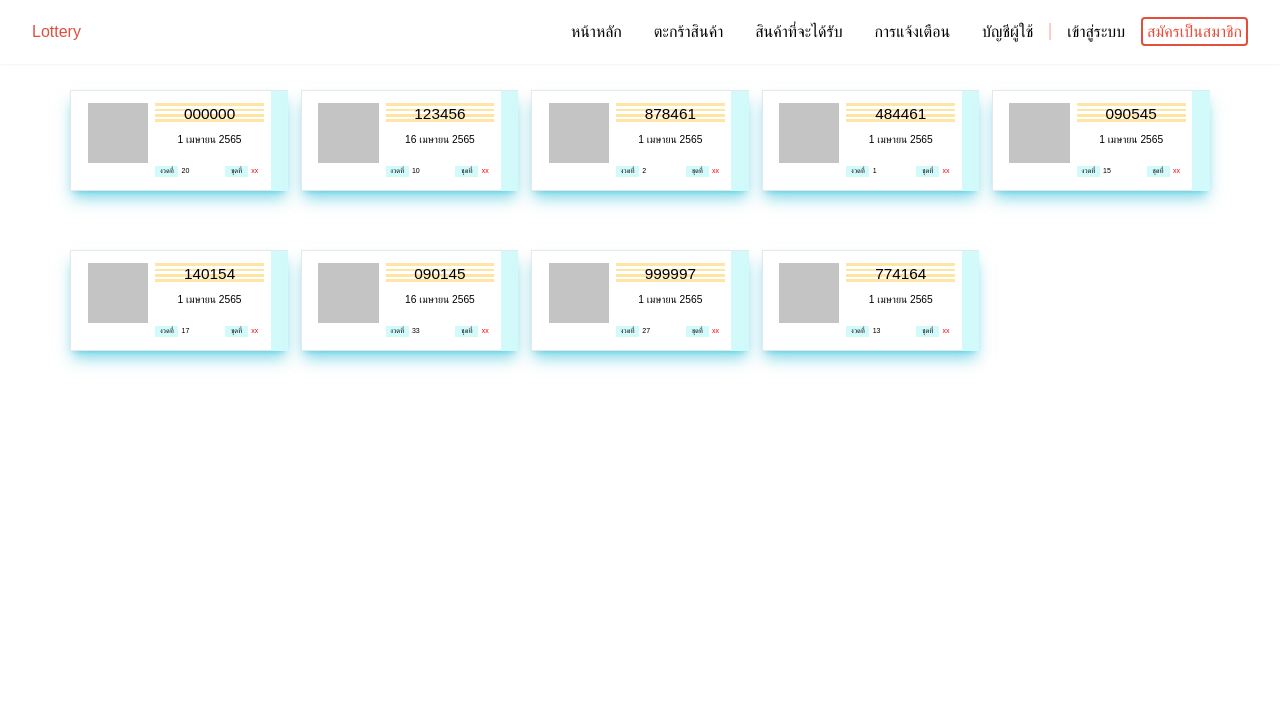
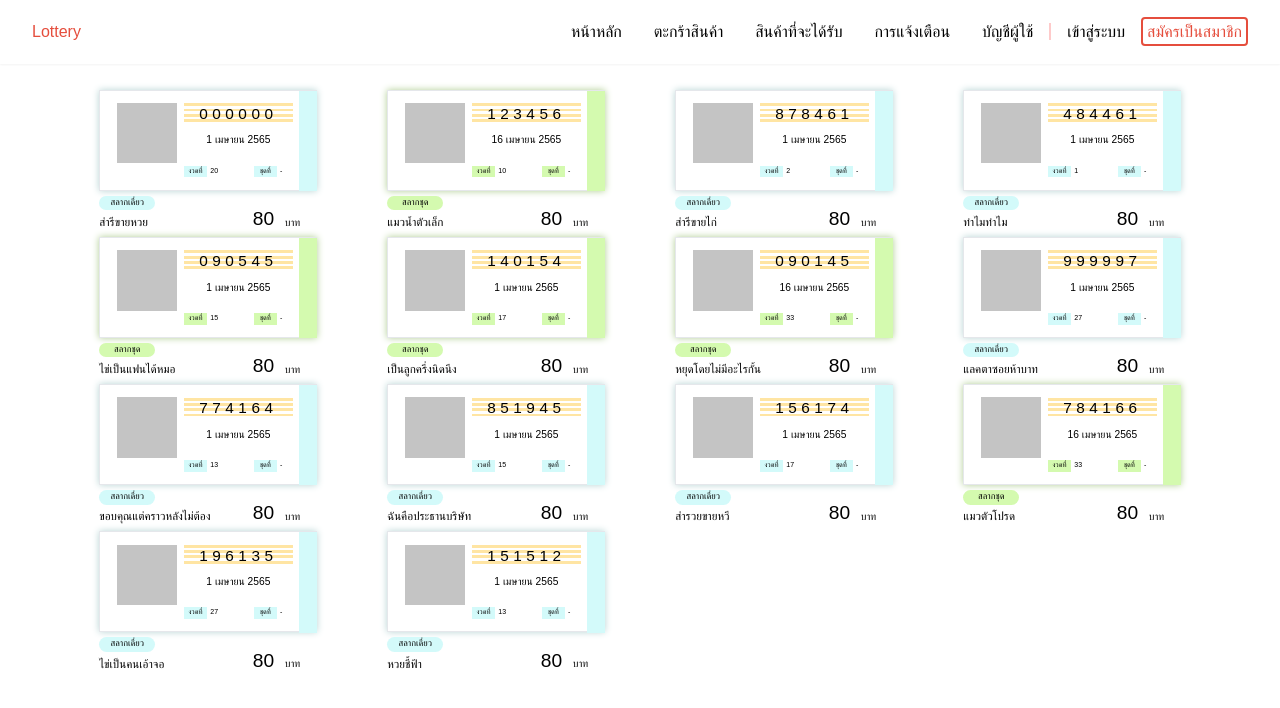
Before and after one commit to nakanokpol/PasswordStrengthChecker, a React (Create React App) app: page / in a window 1280 px wide. Shown: the top 708 px of the page. Built offline with nearby package versions, Linux system fonts and the light colour scheme.

Commit message:
update Card

```diff
--- a/src/page/components/card.css
+++ /dev/null
@@ -1,4 +0,0 @@
-.lottery_page{
-    border: 1rem;
-    border-color: black;
-}
--- /dev/null
+++ b/src/page/components/packedCard.js
@@ -0,0 +1,51 @@
+import React from "react";
+
+const PackedCardTemplate = (card_props)=>{
+    const {Number, DrawDate, Draw, Storename} = card_props
+    return (
+        <div className="font-prompt" style={{height: "8.5VW", width: "17VW"}}>
+            <div className="bg-white items-center" style={{height: "7.9VW", width: "17VW", borderWidth:"0.01VW", boxShadow:"0px 0px 7px 0px #B0CE93"}}>
+                <div style={{marginLeft: "6.545VW", marginTop: "0.9875VW",height: "0.228VW", width: "8.5VW", backgroundColor: "#FFE5A3"}}></div>
+                <div style={{marginLeft: "6.545VW", marginTop: "0.19VW",height: "0.228VW", width: "8.5VW", backgroundColor: "#FFE5A3"}}></div>
+                <div style={{marginLeft: "6.545VW", marginTop: "0.19VW",height: "0.228VW", width: "8.5VW", backgroundColor: "#FFE5A3"}}></div>
+                <div style={{marginLeft: "6.545VW", marginTop: "0.19VW",height: "0.228VW", width: "8.5VW", backgroundColor: "#FFE5A3"}}></div>
+                <div style={{marginLeft: "15.57VW", marginTop: "-2.4695VW",height: "7.8588VW", width: "1.35VW", backgroundColor: "#D4FAAF"}}></div>
+                <div style={{marginLeft: "1.2784VW", marginTop: "-6.8788VW",height: "4.7095VW", width: "4.7288VW", backgroundColor: "#C4C4C4"}}></div>
+                <div style={{marginLeft: "6.545VW", marginTop: "0.19VW",height: "0.9115VW", width: "1.8VW", backgroundColor: "#D4FAAF"}}>
+                    <h1 className="text-center" style={{fontSize: "0.55VW"}}>งวดที่</h1>
+                </div>
+                <div style={{marginLeft: "8.6VW",marginTop: "-0.9115VW",height: "0.9115VW", width: "3VW"}}>
+                    <h1 className="text-left font-normal" style={{fontSize: "0.55VW"}}>{Draw}</h1>
+                </div>
+                <div style={{marginLeft: "12VW", marginTop: "-0.9115VW",height: "0.9115VW", width: "1.8VW", backgroundColor: "#D4FAAF"}}>
+                    <h1 className="text-center" style={{fontSize: "0.55VW"}}>ชุดที่</h1>
+                </div>
+                <div style={{marginLeft: "14.055VW",marginTop: "-0.9115VW",height: "0.9115VW", width: "3VW"}}>
+                    <h1 className="text-left font-normal" style={{fontSize: "0.55VW"}}>-</h1>
+                </div>
+                <div style={{marginLeft: "6.545VW", marginTop: "-5.89VW",height: "1.482VW", width: "8.5VW"}}>
+                    <h1 className="text-center font-normal" style={{fontSize: "1.2VW", letterSpacing:"0.35VW"}}>{Number}</h1>
+                </div>
+                <div style={{marginLeft: "6.545VW", marginTop: "0.9VW",height: "1.482VW", width: "8.5VW"}}>
+                    <h1 className="text-center font-light" style={{fontSize: "0.8VW"}}>{DrawDate}</h1>
+                </div>
+            </div>
+            <div style={{height: "3.4VW", width: "17VW"}}>
+                <div style={{marginTop: "0.3798VW", height: "1.1394VW", width: "4.3822VW",borderRadius: "1VW", backgroundColor:"#D4FAAF"}}>
+                    <h1 className="text-center" style={{fontSize: "0.7VW"}}>สลากชุด</h1>
+                </div>
+                <div style={{marginTop: "0.3VW", height: "1.5VW", width: "11VW"}}>
+                    <h1 className="text-left" style={{fontSize: "0.9VW"}}>{Storename}</h1>
+                </div>
+                <div style={{marginLeft: "12VW",marginTop: "-2.2VW", height: "2.25VW", width: "2.5VW"}}>
+                    <h1 className="text-left" style={{fontSize: "1.5VW"}}>80</h1>
+                </div>
+                <div style={{marginLeft: "14.5VW",marginTop: "-1.5VW", height: "1.5VW", width: "1.5VW"}}>
+                    <h1 className="text-left font-light" style={{fontSize: "0.8VW"}}>บาท</h1>
+                </div>
+            </div>
+        </div>
+    );
+}
+
+export default PackedCardTemplate
--- a/src/page/components/card.js
+++ b/src/page/components/singleCard.js
@@ -1,10 +1,10 @@
 import React from "react";
 
-const CardTemplate1 = (card_props)=>{
-    const {Number, DrawDate, Draw} = card_props
+const SingleCardTemplate = (card_props)=>{
+    const {Number, DrawDate, Draw, Storename} = card_props
     return (
-        <div style={{height: "8.5VW", width: "17VW"}}>
-            <div className="bg-white shadow-lg shadow-cyan-500/50 items-center font-prompt" style={{height: "7.9VW", width: "17VW", borderWidth:"0.01VW"}}>
+        <div className="font-prompt" style={{height: "8.5VW", width: "17VW"}}>
+            <div className="bg-white items-center" style={{height: "7.9VW", width: "17VW", borderWidth:"0.01VW", boxShadow:"0px 0px 7px 0px #B8D4D4"}}>
                 <div style={{marginLeft: "6.545VW", marginTop: "0.9875VW",height: "0.228VW", width: "8.5VW", backgroundColor: "#FFE5A3"}}></div>
                 <div style={{marginLeft: "6.545VW", marginTop: "0.19VW",height: "0.228VW", width: "8.5VW", backgroundColor: "#FFE5A3"}}></div>
                 <div style={{marginLeft: "6.545VW", marginTop: "0.19VW",height: "0.228VW", width: "8.5VW", backgroundColor: "#FFE5A3"}}></div>
@@ -21,17 +21,31 @@ const CardTemplate1 = (card_props)=>{
                     <h1 className="text-center" style={{fontSize: "0.55VW"}}>ชุดที่</h1>
                 </div>
                 <div style={{marginLeft: "14.055VW",marginTop: "-0.9115VW",height: "0.9115VW", width: "3VW"}}>
-                    <h1 className="text-left font-normal" style={{fontSize: "0.55VW", color:"#ff0000"}}>xx</h1>
+                    <h1 className="text-left font-normal" style={{fontSize: "0.55VW"}}>-</h1>
                 </div>
                 <div style={{marginLeft: "6.545VW", marginTop: "-5.89VW",height: "1.482VW", width: "8.5VW"}}>
-                    <h1 className="text-center font-normal" style={{fontSize: "1.2VW", }}>{Number}</h1>
+                    <h1 className="text-center font-normal" style={{fontSize: "1.2VW", letterSpacing:"0.35VW"}}>{Number}</h1>
                 </div>
                 <div style={{marginLeft: "6.545VW", marginTop: "0.9VW",height: "1.482VW", width: "8.5VW"}}>
                     <h1 className="text-center font-light" style={{fontSize: "0.8VW"}}>{DrawDate}</h1>
+                </div>
+            </div>
+            <div style={{height: "3.4VW", width: "17VW"}}>
+                <div style={{marginTop: "0.3798VW", height: "1.1394VW", width: "4.3822VW",borderRadius: "1VW", backgroundColor:"#D3FAFA"}}>
+                    <h1 className="text-center" style={{fontSize: "0.7VW"}}>สลากเดี่ยว</h1>
+                </div>
+                <div style={{marginTop: "0.3VW", height: "1.5VW", width: "11VW"}}>
+                    <h1 className="text-left" style={{fontSize: "0.9VW"}}>{Storename}</h1>
+                </div>
+                <div style={{marginLeft: "12VW",marginTop: "-2.2VW", height: "2.25VW", width: "2.5VW"}}>
+                    <h1 className="text-left" style={{fontSize: "1.5VW"}}>80</h1>
+                </div>
+                <div style={{marginLeft: "14.5VW",marginTop: "-1.5VW", height: "1.5VW", width: "1.5VW"}}>
+                    <h1 className="text-left font-light" style={{fontSize: "0.8VW"}}>บาท</h1>
                 </div>
             </div>
         </div>
     );
 }
 
-export default CardTemplate1
+export default SingleCardTemplate
--- a/src/page/home.js
+++ b/src/page/home.js
@@ -1,36 +1,36 @@
 import React from "react";
-import CardTemplate1 from "./components/card"
-
-// const li_data = [
-//   {Number:"000000", DrawDate:"1 เมษายน 2565", Draw: "20", Storename: "สำรีขายหวย"},
-//   {Number:"123456", DrawDate:"16 เมษายน 2565", Draw: "10", Storename: "สำรีขายหวย"},
-//   {Number:"878461", DrawDate:"1 เมษายน 2565", Draw: "2", Storename: "หวยล้นฟ้า"},
-//   {Number:"484461", DrawDate:"1 เมษายน 2565", Draw: "1", Storename: "สำรีขายหวย"},
-//   {Number:"090545", DrawDate:"1 เมษายน 2565", Draw: "15", Storename: "แมวตัวโปรด"},
-//   {Number:"140154", DrawDate:"1 เมษายน 2565", Draw: "17", Storename: "โลกที่ไม่มีเธอ"},
-//   {Number:"090145", DrawDate:"16 เมษายน 2565", Draw: "33", Storename: "สำรีขายหวย"},
-//   {Number:"999997", DrawDate:"1 เมษายน 2565", Draw: "27", Storename: "คนไม่จำเป็น"},
-//   {Number:"774164", DrawDate:"1 เมษายน 2565", Draw: "13", Storename: "ประยวย"}
-// ]
+import SingleCardTemplate from "./components/singleCard"
+import PackedCardTemplate from "./components/packedCard"
+import SingleCardTemplateTest from "./components/singleCardTemplateTest"
+import PackedCardTemplateTest from "./components/packedCardTemplateTest"
 
 const li_data = [
-  {Number:"000000", DrawDate:"1 เมษายน 2565", Draw: "20"},
-  {Number:"123456", DrawDate:"16 เมษายน 2565", Draw: "10"},
-  {Number:"878461", DrawDate:"1 เมษายน 2565", Draw: "2"},
-  {Number:"484461", DrawDate:"1 เมษายน 2565", Draw: "1"},
-  {Number:"090545", DrawDate:"1 เมษายน 2565", Draw: "15"},
-  {Number:"140154", DrawDate:"1 เมษายน 2565", Draw: "17"},
-  {Number:"090145", DrawDate:"16 เมษายน 2565", Draw: "33"},
-  {Number:"999997", DrawDate:"1 เมษายน 2565", Draw: "27"},
-  {Number:"774164", DrawDate:"1 เมษายน 2565", Draw: "13"}
+  {Number:"000000", DrawDate:"1 เมษายน 2565", Draw: "20", Storename: "สำรีขายหวย", pack:"N"},
+  {Number:"123456", DrawDate:"16 เมษายน 2565", Draw: "10", Storename: "แมวน้ำตัวเล็ก", pack:"Y"},
+  {Number:"878461", DrawDate:"1 เมษายน 2565", Draw: "2", Storename: "สำรีขายไก่", pack:"N"},
+  {Number:"484461", DrawDate:"1 เมษายน 2565", Draw: "1", Storename: "ทำไมทำไม", pack:"N"},
+  {Number:"090545", DrawDate:"1 เมษายน 2565", Draw: "15", Storename: "ไข่เป็นแฟนได้หมอ", pack:"Y"},
+  {Number:"140154", DrawDate:"1 เมษายน 2565", Draw: "17", Storename: "เป็นลูกครึ่งนิดนึง", pack:"Y"},
+  {Number:"090145", DrawDate:"16 เมษายน 2565", Draw: "33", Storename: "หยุดโดยไม่มีอะไรกั้น", pack:"Y"},
+  {Number:"999997", DrawDate:"1 เมษายน 2565", Draw: "27", Storename: "แลคตาซอยห้าบาท", pack:"N"},
+  {Number:"774164", DrawDate:"1 เมษายน 2565", Draw: "13", Storename: "ขอบคุณแต่คราวหลังไม่ต้อง", pack:"N"},
+  {Number:"851945", DrawDate:"1 เมษายน 2565", Draw: "15", Storename: "ฉันคือประธานบริษัท", pack:"N"},
+  {Number:"156174", DrawDate:"1 เมษายน 2565", Draw: "17", Storename: "สำรวยขายหวี", pack:"N"},
+  {Number:"784166", DrawDate:"16 เมษายน 2565", Draw: "33", Storename: "แมวตัวโปรด", pack:"Y"},
+  {Number:"196135", DrawDate:"1 เมษายน 2565", Draw: "27", Storename: "ไข่เป็นคนเอ้าจอ", pack:"N"},
+  {Number:"151512", DrawDate:"1 เมษายน 2565", Draw: "13", Storename: "หวยชี้ฟ้า", pack:"N"}
 ]
 
 function Home() {
   return (
     <div className="h-screen bg-white" style={{margin:"2% 5% 5% 5%"}}>
-      <div className="h-screen grid grid-rows-5 grid-cols-5 justify-items-center">
+      <div className="h-screen grid grid-cols-1 2xl:grid-cols-5 xl:grid-cols-4 md:grid-cols-3 sm:grid-cols-2 xs:grid-cols-1 justify-items-center" style={{gridTemplateRows: "repeat(auto-fill, 11.5VW)"}}>
         {li_data.map((element)=>{
-            return <CardTemplate1 Number={element.Number} DrawDate={element.DrawDate} Draw={element.Draw}/>
+          if (element.pack==="N") {
+            return <SingleCardTemplate Number={element.Number} DrawDate={element.DrawDate} Draw={element.Draw} Storename={element.Storename}/>
+          }else{
+            return <PackedCardTemplate Number={element.Number} DrawDate={element.DrawDate} Draw={element.Draw} Storename={element.Storename}/>
+          }
         })}
       </div>
     </div>
```
